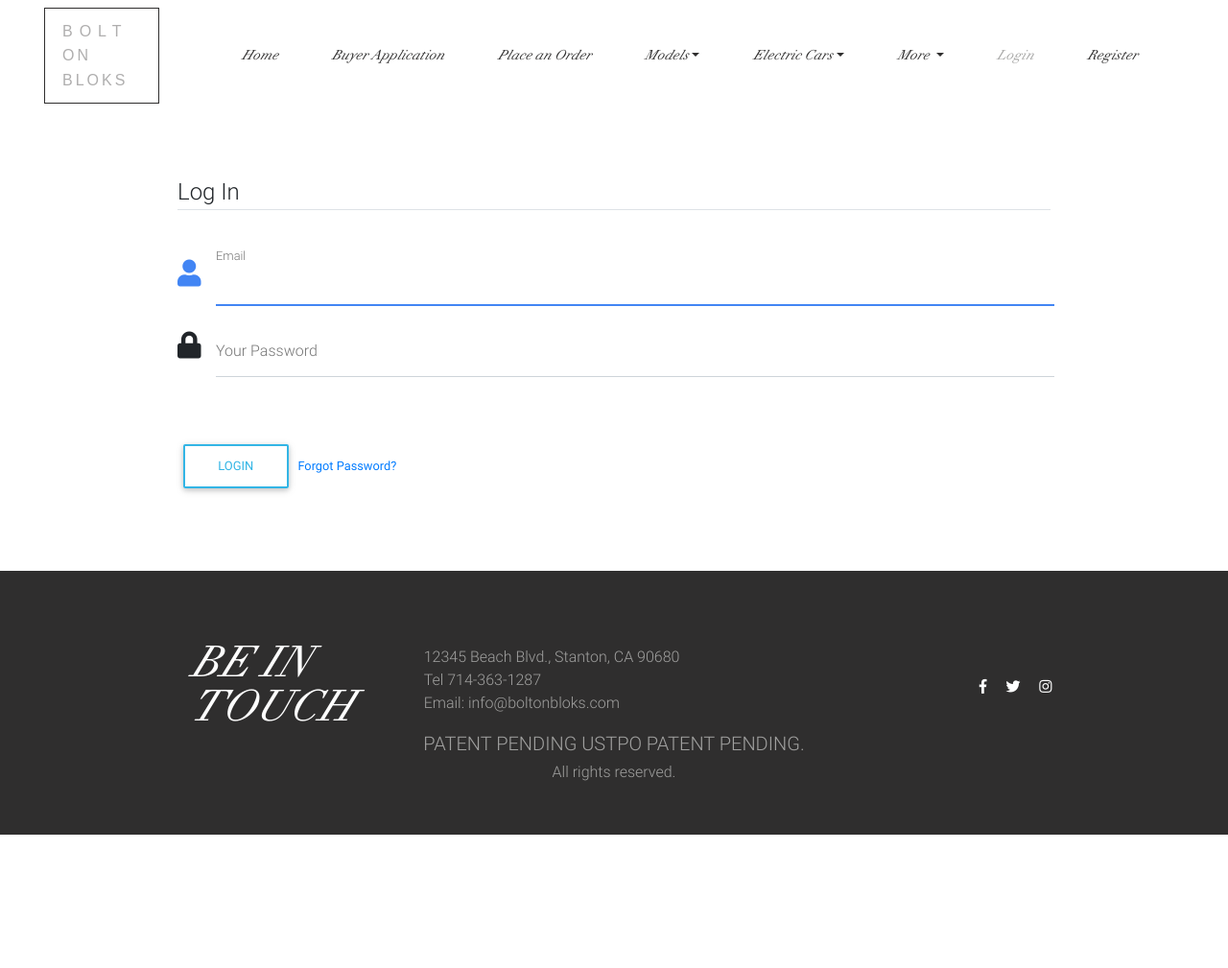
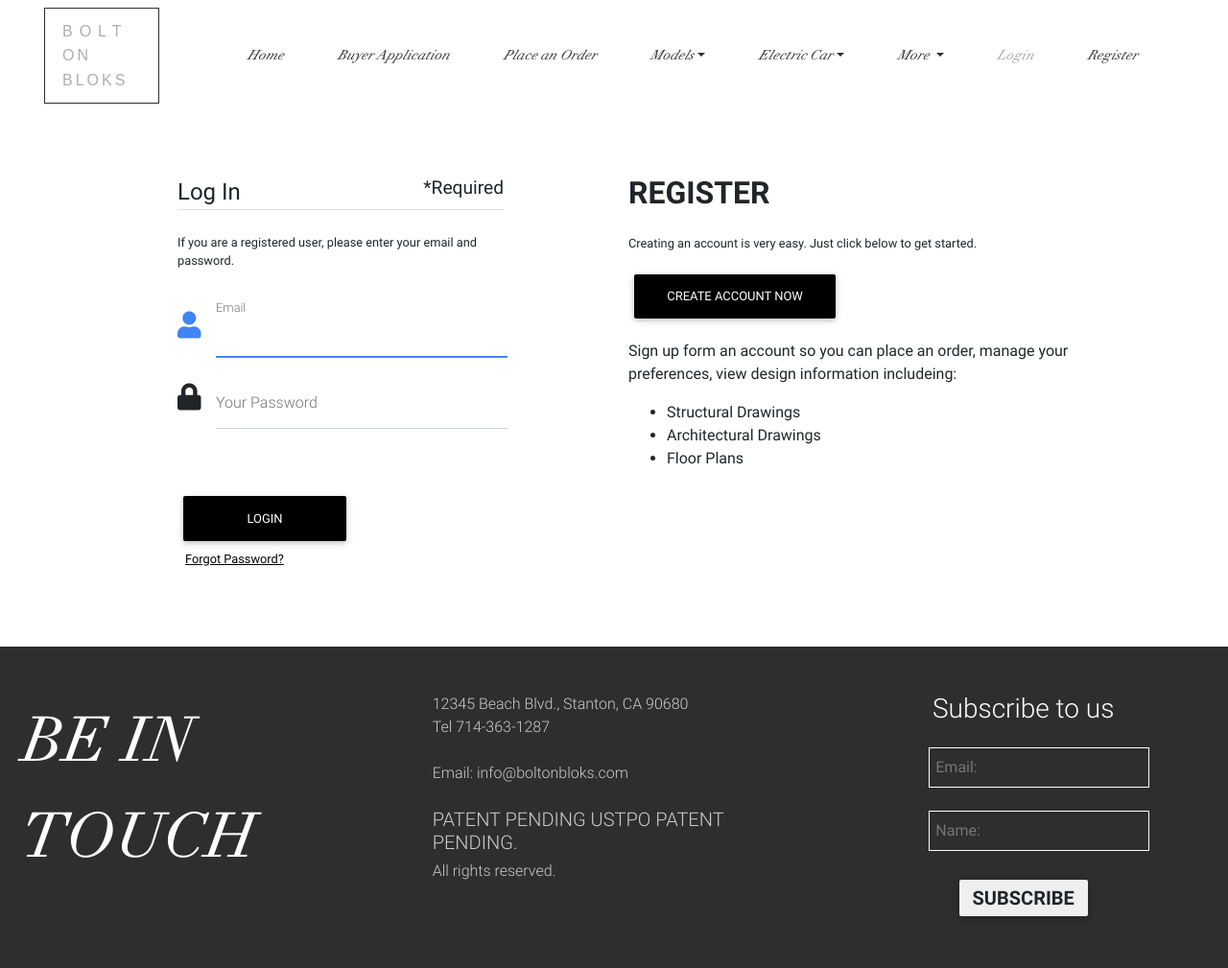
Before and after one commit to Mfarhanzia/shipping, a Django app: page /login/ in a window 1280 px wide. Shown: the whole page at 96% size. Before the commit the page ends 870 px from the top, so only its background shows below. Run offline with Django 3.2, Linux system fonts and the light colour scheme; some libraries are stand-ins or nearby versions.

Commit message:
footer, login,

```diff
--- a/order/forms.py
+++ b/order/forms.py
@@ -22,7 +22,6 @@ class OrderForm(forms.ModelForm):
     field_order = ('company_name','f_name','l_name','email','phone_number','zipcode','letter_of_credit','how_much_letter_of_credit','line_of_credit','how_much_line_of_credit','when_to_order', "other_when_to_order", 'type_of_development','other_type_of_development','type_of_climate_area','other_type_of_climate_area','type_of_smart_home','type_of_electric_vehicle_function','learn_about_electric_drive','septic_infrastructure','installation_septic_infrastructure')
 
     def __init__(self, *args, **kwargs):
-
         super(OrderForm, self).__init__(*args, **kwargs)
         self.fields['how_much_letter_of_credit'].widget.attrs.update({
             'autocomplete': 'off'
@@ -33,9 +32,7 @@ class OrderForm(forms.ModelForm):
 
 
     def clean_f_name(self):
-
         f_name = self.cleaned_data.get("f_name")
-
         f = re.findall("^[a-zA-Z]+$", f_name)
         if not f:
             raise forms.ValidationError(
@@ -57,7 +54,6 @@ class OrderForm(forms.ModelForm):
             letter_of_credit = self.cleaned_data.get("how_much_letter_of_credit")
             letter_of_credit = '0'
             return letter_of_credit
-
         else:
             try:
                 letter_of_credit = self.cleaned_data.get("how_much_letter_of_credit").replace('$','').replace(',','')
@@ -70,7 +66,6 @@ class OrderForm(forms.ModelForm):
 
 
     def clean_how_much_line_of_credit(self):
-
         if not self.cleaned_data.get("how_much_line_of_credit"):
             line_of_credit = self.cleaned_data.get("how_much_line_of_credit")
             line_of_credit = '0'
--- a/order/templates/order/login.html
+++ b/order/templates/order/login.html
@@ -4,15 +4,13 @@
 {% block content %}
 <div class="sm-padding"></div>
 <div class="container">
-    <div class="row ">
-        <div class="col-md-12">
-            <div class="content-section">
-
+    <div class="row">
+        <div class="col-md-6 col-sm-12">
             <form method="POST">
                 {% csrf_token %}
+                <legend class="border-bottom mb-4"><b>Log In</b></span> <span class="fa-pull-right small">*Required</span></legend>
+                <p class="small">If you are a registered user, please enter your email and password.</p>
                 <fieldset class="form-group">
-                        <legend class="border-bottom mb-4">Log In</legend>
-
                     <div class="md-form">
                         <i class="fas fa-user prefix"></i>
                         <label for="{{form.username.id_for_label}}" class="label" data-error="wrong" data-success="right">Email</label>
@@ -29,15 +27,26 @@
                 </fieldset>
                 <br>
                 <div class="form-group">
-                        <button class="btn btn-outline-info" type="submit">Login</button>
+                    <button class="btn login-btn btn-black" type="submit">Login</button>
+                    <br>
                     <small>
-                            <a style="text-decoration:none;" href="{% url 'password_reset' %}">Forgot Password? </a></small>
+                        <a class="forget-pass pl-2" href="{% url 'password_reset' %}"> Forgot Password? </a>
+                    </small>
                 </div>
-
-
             </form>
-
         </div>
+        <div class="col-md-6 col-sm-12 log-register">
+            <h2>Register</h2>
+            <p class="pt-3 small">Creating an account is very easy. Just click below to get started.</p>
+            <a href="{% url 'register' %}">
+                <button class="btn btn-black">Create Account Now</button>
+            </a>
+            <p class="pt-3">Sign up form an account so you can place an order, manage your preferences, view design information includeing:</p>
+            <ol id="asd" class="asd">
+                <li>Structural Drawings</li>
+                <li>Architectural Drawings</li>
+                <li>Floor Plans</li>
+            </ol >
         </div>
     </div>
 </div>
--- a/order/templates/order/re_request_access.html
+++ b/order/templates/order/re_request_access.html
@@ -10,7 +10,7 @@
                 {% csrf_token %}
                 <h3 class="text-danger">Your Access has been expired.</h3>
                 <h4>Click the button to send request for the extension of access time.</h4>
-                <button class="btn btn-primary btn-lg mt-4"><h3>Send Request</h3></button>
+                <button class="btn btn-black btn-lg mt-4"><h3>Send Request</h3></button>
             </form>
         </div>
     </div>
--- a/shipping/settings.py
+++ b/shipping/settings.py
@@ -72,6 +72,7 @@ TEMPLATES = [
                 'django.template.context_processors.request',
                 'django.contrib.auth.context_processors.auth',
                 'django.contrib.messages.context_processors.messages',
+                'users.context_processor.email_form'
             ],
         },
     },
--- /dev/null
+++ b/users/context_processor.py
@@ -0,0 +1,6 @@
+from .forms import EmailListForm
+
+
+def email_form(request):
+    form = EmailListForm()
+    return {"subscribe_form":form}
--- a/users/forms.py
+++ b/users/forms.py
@@ -9,7 +9,17 @@ class EmailListForm(forms.ModelForm):
 
     class Meta:
         model = EmailList
-        fields = ('email',)
+        fields = ('name','email',)
+    def __init__(self, *args, **kwargs):
+        super(EmailListForm, self).__init__(*args, **kwargs)
+        self.fields['email'].widget.attrs.update({
+            'placeholder': ' Email:',
+            "class":"pt-2 pb-2 pr-4 text-white",
+        })
+        self.fields['name'].widget.attrs.update({
+            'placeholder': ' Name:',
+            "class":"pt-2 pb-2 pr-4 text-white",
+        })
 
 
 class SpecUserForm(forms.ModelForm):
--- a/users/models.py
+++ b/users/models.py
@@ -79,4 +79,5 @@ class WaterMark(models.Model):
 
 
 class EmailList(models.Model):
-    email = models.EmailField(("Email"), max_length=254, unique = True)
+    name = models.CharField("Name", max_length=60)
+    email = models.EmailField(("Email"), max_length=254, unique=True)
--- a/users/static/users/custom/custom.css
+++ b/users/static/users/custom/custom.css
@@ -57,6 +57,7 @@ html {
 }
 
 .nav-item {
+
     font: normal normal normal 14px/1.4em didot-w01-italic, serif;
     font-style: italic;
     padding-right: 40px;
@@ -96,6 +97,7 @@ html {
     color: #2F2E2E !important;
 }
 
+
 .active1 {
     color: #A4A4A3!important;
 }
@@ -124,17 +126,36 @@ form {
     font-size: 15px;
 }
 
-.social-icon {
-    padding-top: 60px;
+
+.patent-class {
+    width: 100%;
+    color: #a0a09f !important;
+    font-family: normal normal normal 16px/1.4em futura-lt-w01-light, sans-serif !important;
+}
+.footer-color{
+    background-color: #2F2E2E;
+}
+.footer-color input{
+    min-width: 130px;
+    border: 1px solid white !important;
+}
+.footer-address{
+    color: #cccbcb;
+    font-family: normal normal normal 18px/1.5em futura-lt-w01-light,sans-serif;
+}
+.f-header {
+    color: white;
+    font: normal normal normal 16px/1.4em didot-w01-italic, serif;
+}
+.f-header h1 {
+    font-size: 65px;
+    line-height: 100px;
 }
 
-.f-header {
-    color: white;
-    font: normal normal normal 45px/1.4em didot-w01-italic, serif;
-    text-align: left !important;
-    padding-top: 20px !important;
-    padding-left: 300px !important;
-    font-style: italic;
+.sub-btn {
+    padding: 4px 14px 4px 14px !important;
+    font-size: 20px !important;
+    font-weight: bold;
 }
 
 #id_how_much_letter_of_credit,
@@ -159,9 +180,6 @@ form {
     .dropdown-menu {
         margin: 0 45% !important;
         }
-    .f-header {
-        padding-left: 15px !important;
-    }
     .navbar-toggler {
         background: black !important;
     }
@@ -187,10 +205,7 @@ form {
 }
 
 @media only screen and (min-width: 992px) and (max-width: 1500px) {
-    .f-header {
-        padding-top: 20px !important;
-        padding-left: 200px !important;
-    }
+
 }
 
 #div_id_how_much_letter_of_credit,
@@ -494,11 +509,7 @@ input[type="radio"]:checked~label {
     font-weight: bold;
 }
 
-.patent-class {
-    color: #a0a09f !important;
-    font-family: normal normal normal 16px/1.4em futura-lt-w01-light, sans-serif !important;
-    /* margin: 2%; */
-}
+
 .order_form_h2{
     font-family: 'Times New Roman';
 }
@@ -553,3 +564,25 @@ input[type="date"], focus {
     font-weight: normal;
     font-style: normal;
 }
+
+.forget-pass{
+
+    color:black !important;
+    text-decoration: underline;
+}
+
+.login-btn {
+    width: 50%;
+}
+
+.log-register {
+    font-weight: 400;
+}
+.log-register h2 {
+    text-transform: uppercase;
+    font-weight: bolder;
+}
+
+#asd {
+    list-style: disc !important;
+}
--- a/users/templates/users/admincheckuser.html
+++ b/users/templates/users/admincheckuser.html
@@ -78,7 +78,7 @@
                         <input id="time_access_input" class="form-control" type="number" min="1" max="100" name="time" required>
                     </div>
                 </div>
-                <button class="btn-primary btn fa-pull-right" type="submit">Submit</button>
+                <button class="btn-black btn fa-pull-right" type="submit">Submit</button>
 
             </form>
         </div>
--- a/users/templates/users/base.html
+++ b/users/templates/users/base.html
@@ -29,8 +29,8 @@
 	<!-- Material Design Bootstrap -->
 	<link href="{% static 'MBD/css/mdb.min.css' %}" rel="stylesheet">
 	<!-- animation -->
-	<link type="text/css" rel="stylesheet" href="{% static 'users/animations.min.css' %}" />
-	<link type="text/css" rel="stylesheet" href="{% static 'users/custom/flipdown.css' %}" />
+	<!-- <link type="text/css" rel="stylesheet" href="{% static 'users/animations.min.css' %}" /> -->
+	<!-- <link type="text/css" rel="stylesheet" href="{% static 'users/custom/flipdown.css' %}" /> -->
 
 
 	<!-- <script src="http://ajax.googleapis.com/ajax/libs/jquery/1.7/jquery.js"></script>
@@ -39,7 +39,7 @@
 
 <body>
 	<!--Navbar-->
-	<div class="container-fluid white-background">
+	<div class="container-fluid white-background fixed-nav">
 		<div class="container-fluid" >
 			<nav class="navbar navbar-expand-lg white-background navbar-dark">
 				<!-- Navbar brand -->
@@ -114,7 +114,7 @@
 								</div>
 							</li>
 							<li class="nav-item dropdown">
-								<a class="nav-link dropdown-toggle electric_car"  href="#" id="navbarDropdownMenuLink" data-toggle="dropdown" aria-haspopup="true" aria-expanded="false">Electric Cars</a>
+								<a class="nav-link dropdown-toggle electric_car"  href="#" id="navbarDropdownMenuLink" data-toggle="dropdown" aria-haspopup="true" aria-expanded="false">Electric Car</a>
 								<div class="dropdown-menu" aria-labelledby="navbarDropdownMenuLink">
 								  <a class="dropdown-item" href="{% url 'electric-cars' %}">Cars</a>
 								  <a class="dropdown-item" href="{% url 'cars-interior' %}">Car Interior</a>
@@ -212,6 +212,7 @@
 				</div>
 				{% endif %}
 			</div>
+
 		</div>
 	</div>
 	<div class="md-padding">
@@ -223,45 +224,44 @@
 	{% endblock %}
 	<!-- jquery -->
 
-	<div class="container-fluid">
-		<div class="row">
-			<div class="col-md-12 col-sm-12 pt-5 pb-5" style="width: 100%;background-color:#2F2E2E; ">
-				<div class="row" style="">
-					<div class="col-md-4 col-12 f-header">
-						<h1 style="font-size: 45px !important;margin-bottom: -8px;">BE IN</h1>
-						<h1 style="font-size: 45px !important;margin-bottom: 0px;">TOUCH</h1>
-
+	<div class="container-fluid footer-color">
+		<div class="row pt-4 pb-5">
+			<div class="col-md-4 col-sm-6 col-xs-6 f-header pt-4 pl-4">
+				<h1>BE IN <br>TOUCH</h1>
+			</div>
+			<div class="col-md-4 col-sm-6 col-xs-6 footer-address pl-4 pt-4">
+				<span>12345 Beach Blvd., Stanton, CA 90680</span>
+				<br>
+				<span>Tel 714-363-1287</span>
+				<br><br>
+				<span>Email: info@boltonbloks.com</span><br><br>
+				<h5>PATENT PENDING USTPO PATENT PENDING.</h5>
+				<h6>All rights reserved.</h6>
+			</div>
+			<div class="col-md-4 col-sm-12 pt-4 text-center">
+				<h3 class=" text-white">Subscribe to us</h3>
+				<form method="POST" action="{% url 'home' %}">
+					{%csrf_token%}
+					<div class="md-form">
+						{{subscribe_form.email}}
+						{% for error in field.errors %}
+						<p style="font-size:14px" class="help text-danger ml-5">{{error}}</p>
+						{% endfor %}
 					</div>
-					<div class="col-md-4 col-12"
-						style="padding-top:30px ;color: #a0a09f;    font-family: normal normal normal 16px/1.4em futura-lt-w01-light,sans-serif;">
-						<span>12345 Beach Blvd., Stanton, CA 90680 </span>
-						<br>
-						<span>Tel 714-363-1287</span>
-						<br>
-						<span>Email: info@boltonbloks.com</span>
+					<div class="md-form">
+						{{subscribe_form.name}}
+						{% for error in field.errors %}
+						<p style="font-size:14px" class="help text-danger ml-5">{{error}}</p>
+						{% endfor %}
 					</div>
-					<div class="col-md-4 col-12 social-icon text-center mb-3">
-						<a href="#" class="fb-ic mr-3" role="button"><i
-								class="fab fa-lg fa-facebook-f"></i></a>
-						<a href="#" class="tw-ic mr-3" role="button"><i
-								class="fab fa-lg fa-twitter"></i></a>
-						<a href="#" class="ins-ic mr-3" role="button"><i
-								class="fab fa-lg fa-instagram"></i></a>
+					<div class="col text-center">
+						<button  class="btn sub-btn">Subscribe</button>
 					</div>
-				</div>
-
-		<div class="row text-center">
-			<div class="col-md-12 col-sm-12 patent-class">
-				<div>
-					<h5>PATENT PENDING USTPO PATENT PENDING.</h5>
-					<h6>All rights reserved.</h6>
-				</div>
-			</div>
-		</div>
-
+				</form>
 			</div>
 		</div>
 	</div>
+
 	<script type="text/javascript" src="{% static 'users/js/jquery-3.4.1.min.js' %}"></script>
 	<script src="{% static 'users/webcam/webcam.js' %}"></script>
 	<script type="text/javascript" src="{% static 'users/dist/jquery.inputmask.js' %}"></script>
--- a/users/templates/users/password_reset.html
+++ b/users/templates/users/password_reset.html
@@ -22,7 +22,7 @@
                     {% endfor %}
                 </fieldset>
                 <div class="form-group text-center">
-                    <button class="btn btn-primary  mt-4 " type="submit">Password Reset</button>
+                    <button class="btn btn-black mt-4" type="submit">Password Reset</button>
                 </div>
             </form>
         </div>
--- a/users/templates/users/password_reset_complete.html
+++ b/users/templates/users/password_reset_complete.html
@@ -9,7 +9,7 @@
                 Your Password has been updated!
             </div>
 
-        <a class="btn btn-primary mt-4" href="{% url 'login' %}">Sign In Here</a>
+        <a class="btn btn-black mt-4" href="{% url 'login' %}">Sign In Here</a>
         </div>
     </div>
 </div>
--- a/users/templates/users/password_reset_confirm.html
+++ b/users/templates/users/password_reset_confirm.html
@@ -22,7 +22,7 @@
                     {% endfor %}
                 </fieldset>
                 <div class="form-group">
-                    <button class="btn btn-primary " type="submit">Reset Password</button>
+                    <button class="btn btn-black" type="submit">Reset Password</button>
                 </div>
             </form>
         </div>
--- a/users/templates/users/register.html
+++ b/users/templates/users/register.html
@@ -33,7 +33,7 @@
                     {% endif %}
                 {% endfor %}
                 <div class="form-group fa-pull-right">
-                    <button class="btn btn-outline-info btn-lg" type="submit">Register</button>
+                    <button class="btn btn-black btn-lg" type="submit">Register</button>
                 </div>
             </form>
         </div>
--- a/users/views.py
+++ b/users/views.py
@@ -31,8 +31,8 @@ def home_view(request):
 
         return redirect('/')
     else:
-        form = EmailListForm()
-        return render(request, 'users/home.html', {'form': form})
+        # form = EmailListForm()
+        return render(request, 'users/home.html')
 
 
 def models(request):
```
Also changed, not shown: users/templates/users/home.html (+0 -37 lines), users/migrations/0001_initial.py (added), users/migrations/__init__.py (added). Lines whose indentation alone changed are shown as unchanged.
